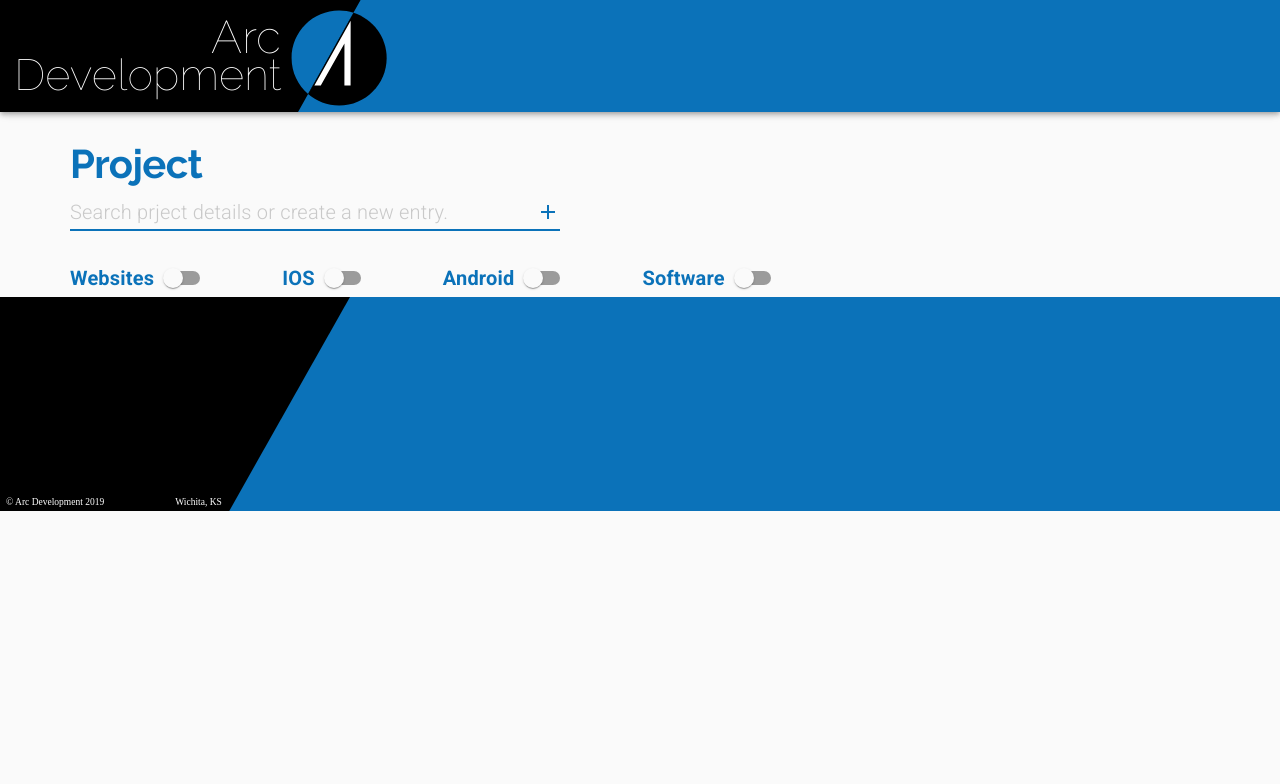
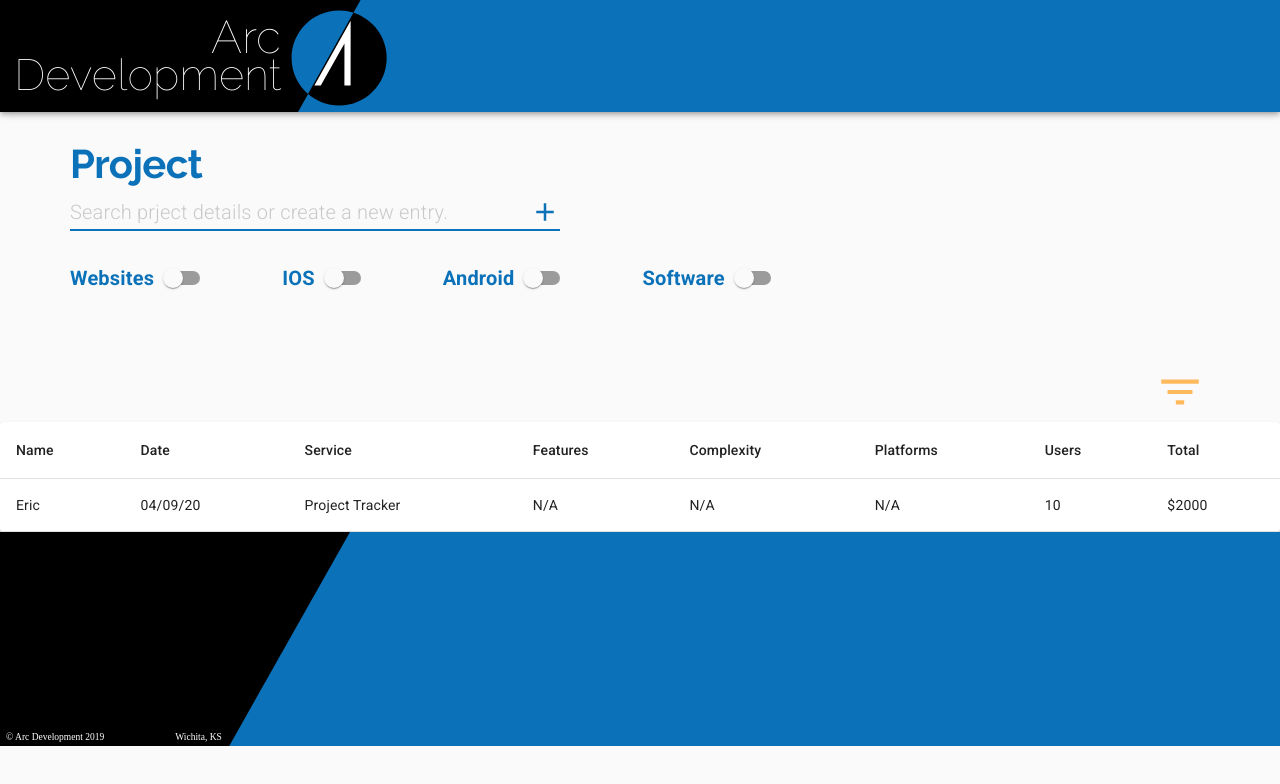
Before and after one commit to Outbounderic/project_tracker, a Next.js app in the folder nextjs/: page / in a window 1280 px wide. Shown: the top 784 px of the page. Built offline with nearby package versions, Linux system fonts and the light colour scheme.

Commit message:
added table

```diff
--- a/nextjs/pages/index.js
+++ b/nextjs/pages/index.js
@@ -8,14 +8,27 @@ import AddIcon from '@material-ui/icons/Add'
 import Switch from '@material-ui/core/Switch'
 import FormGroup from '@material-ui/core/FormGroup'
 import FormControlLabel from '@material-ui/core/FormControlLabel'
+import Table from '@material-ui/core/Table';
+import TableBody from '@material-ui/core/TableBody';
+import TableCell from '@material-ui/core/TableCell';
+import TableContainer from '@material-ui/core/TableContainer';
+import TableHead from '@material-ui/core/TableHead';
+import TableRow from '@material-ui/core/TableRow';
+import Paper from '@material-ui/core/Paper'
+import FilterListIcon from '@material-ui/icons/FilterList'
 
 const useStyles = makeStyles(theme => ({
 
 }))
 
+function createData(name, date, service, features, complexity, platform, users, total) {
+  return { name, date, service, features, complexity, platform, users, total }
+}
+
 export default function ProjectTracker() {
   const classes = useStyles()
   const theme = useTheme()
+  const [rows, setRows] = useState([createData("Eric", "04/09/20", "Project Tracker", "N/A", "N/A", "N/A", "10", "$2000")])
 
   const [websiteChecked, setWebsiteChecked] = useState(false)
   const [iOSChecked, setiOSChecked] = useState(false)
@@ -34,7 +47,7 @@ export default function ProjectTracker() {
           InputProps={{
             endAdornment:
             <InputAdornment position="end">
-              <AddIcon color="primary" />
+              <AddIcon color="primary" style={{fontSize: 30}}/>
             </InputAdornment>
           }}
         />
@@ -86,6 +99,43 @@ export default function ProjectTracker() {
           />
         </FormGroup>
       </Grid>
+      <Grid item container justify="flex-end" style={{marginTop: "5em"}}>
+        <Grid  style={{marginRight: 75}}>
+          <FilterListIcon color="secondary" style={{fontSize: 50}} />
+        </Grid>
+      </Grid>
+      <Grid item>
+        <TableContainer component={Paper}>
+          <Table>
+            <TableHead>
+              <TableRow>
+                <TableCell>Name</TableCell>
+                <TableCell>Date</TableCell>
+                <TableCell>Service</TableCell>
+                <TableCell>Features</TableCell>
+                <TableCell>Complexity</TableCell>
+                <TableCell>Platforms</TableCell>
+                <TableCell>Users</TableCell>
+                <TableCell>Total</TableCell>
+              </TableRow>
+            </TableHead>
+            <TableBody>
+              {rows.map((row, index) =>
+                <TableRow key={index}>
+                  <TableCell>{row.name}</TableCell>
+                  <TableCell>{row.date}</TableCell>
+                  <TableCell>{row.service}</TableCell>
+                  <TableCell>{row.features}</TableCell>
+                  <TableCell>{row.complexity}</TableCell>
+                  <TableCell>{row.platform}</TableCell>
+                  <TableCell>{row.users}</TableCell>
+                  <TableCell>{row.total}</TableCell>
+                </TableRow>
+              )}
+            </TableBody>
+          </Table>
+        </TableContainer>
+      </Grid>
     </Grid>
   )
 }
```
